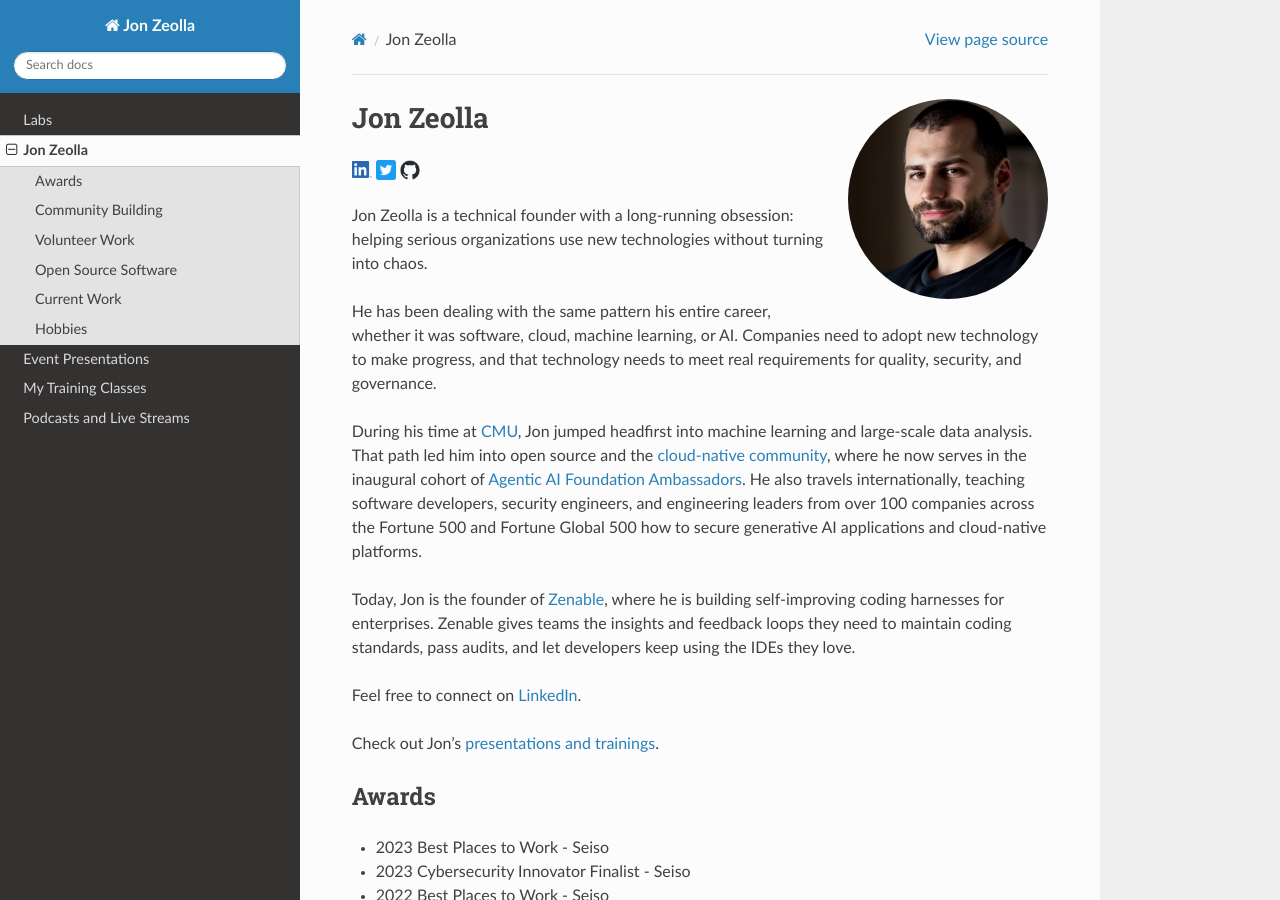
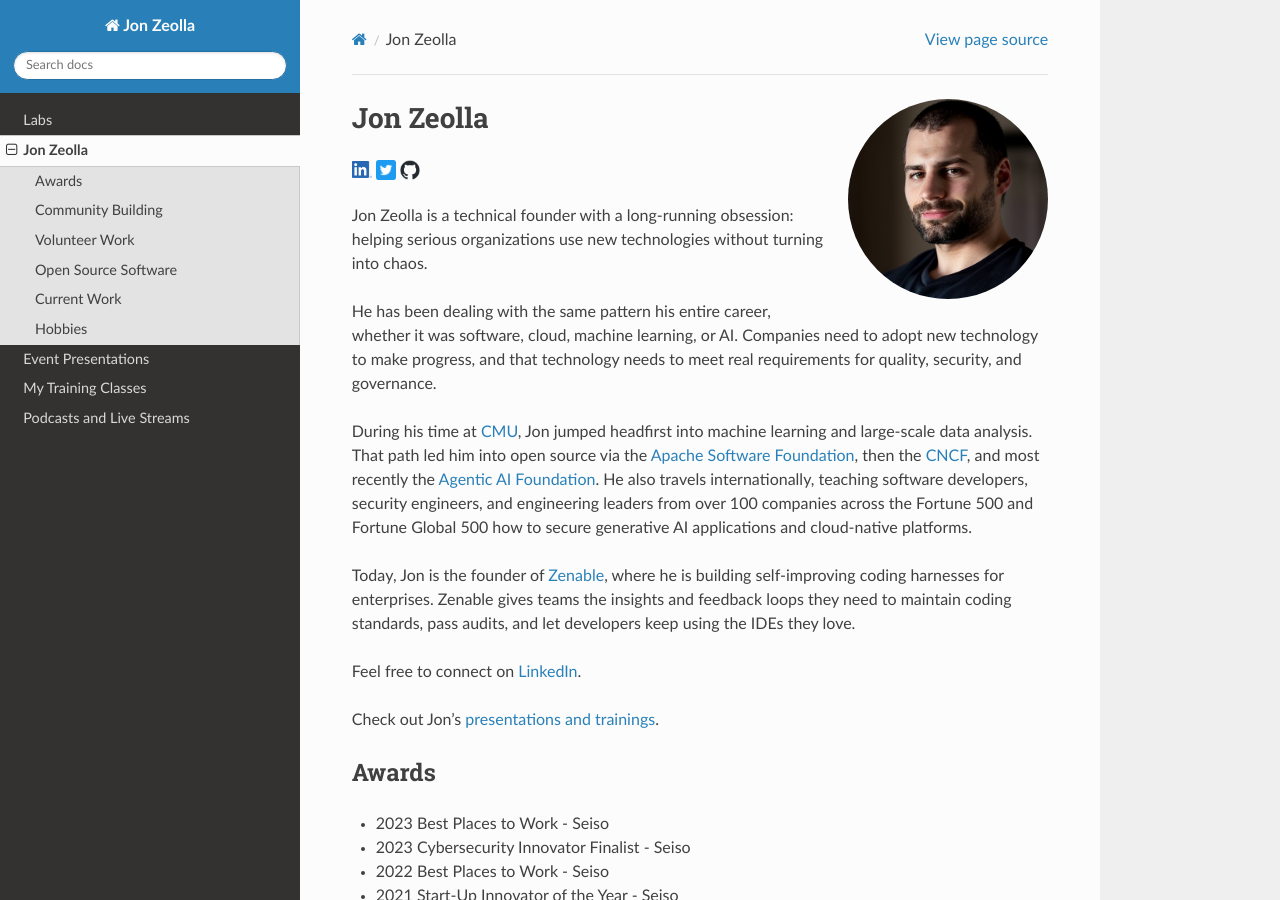
Before and after one commit to JonZeolla/JonZeolla.github.io, a Sphinx documentation site: the page built from docs/about-me.md, in a window 1280 px wide and 900 px high. Built offline with Sphinx 7.4.7 and the Read the Docs theme 3.1.0, drawn with Linux system fonts in a browser that asks for light colours.

Commit message:
chore: refresh tagline and open-source journey in bio
- Update homepage tagline to agentic engineering & automation
- Rewrite bio to trace open source via ASF, CNCF, then AAIF, each
  deep-linked to Jon's profile

Co-Authored-By: Claude Opus 4.8 (1M context) <noreply@anthropic.com>

```diff
--- a/docs/about-me.md
+++ b/docs/about-me.md
@@ -36,9 +36,10 @@ Jon Zeolla is a technical founder with a long-running obsession: helping serious
 He has been dealing with the same pattern his entire career, whether it was software, cloud, machine learning, or AI. Companies need to adopt new technology to
 make progress, and that technology needs to meet real requirements for quality, security, and governance.
 
-During his time at [CMU](https://www.cmu.edu/), Jon jumped headfirst into machine learning and large-scale data analysis. That path led him into open source and
-the [cloud-native community](https://www.cncf.io/), where he now serves in the inaugural cohort of [Agentic AI Foundation
-Ambassadors](https://aaif.io/ambassadors/#list). He also
+During his time at [CMU](https://www.cmu.edu/), Jon jumped headfirst into machine learning and large-scale data analysis. That path led him into open source via the
+[Apache Software Foundation](https://people.apache.org/committer-index.html#jonzeolla), then the
+[CNCF](https://www.cncf.io/people/ambassadors/?p=jon-zeolla), and most recently the [Agentic AI
+Foundation](https://aaif.io/ambassadors/#list). He also
 travels internationally, teaching software developers, security engineers, and engineering leaders from over 100 companies across the Fortune 500 and Fortune
 Global 500 how to secure generative AI applications and cloud-native platforms.
 
--- a/docs/index.rst
+++ b/docs/index.rst
@@ -18,7 +18,7 @@ Jon Zeolla
 
 Welcome to my page!
 
-I ❤️ cloud native security & compliance
+I 🤟 agentic engineering & automation
 
 Right now I'm spending *most* of my time building |zenable| and contributing in the |aaif| and |cncf|.
 
```
